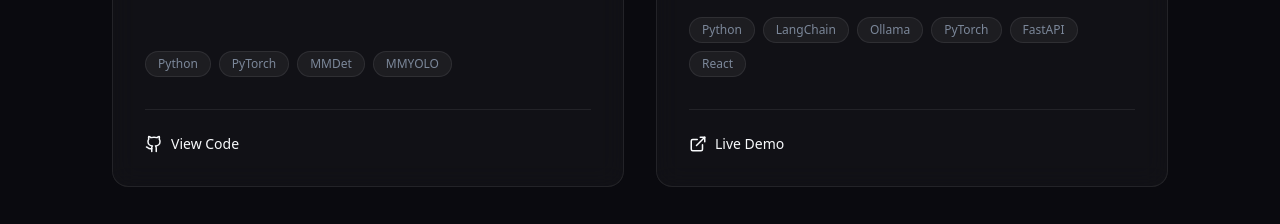
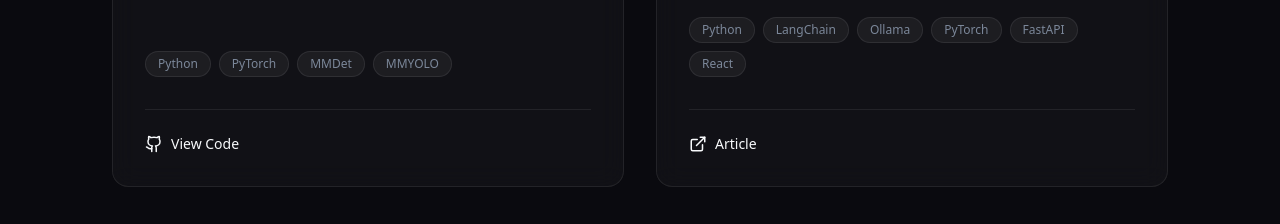
Before and after one commit to saifhus365/saifhus365.github.io, a Next.js app: page / in a window 1280 px wide. Shown: the part 2920-3144 px from the top of the page. Built offline with nearby package versions, Linux system fonts and the light colour scheme.

Commit message:
changed project section

```diff
--- a/src/components/sections/Projects.tsx
+++ b/src/components/sections/Projects.tsx
@@ -92,7 +92,7 @@ export default function Projects() {
                                         className="flex items-center gap-2 text-sm font-medium text-foreground hover:text-accent-primary transition-colors"
                                     >
                                         <ExternalLink size={18} />
-                                        Live Demo
+                                        Article
                                     </a>
                                 )}
                             </div>
```
Also changed, not shown: 1 other file (tests, documents, lock files or other folders).
